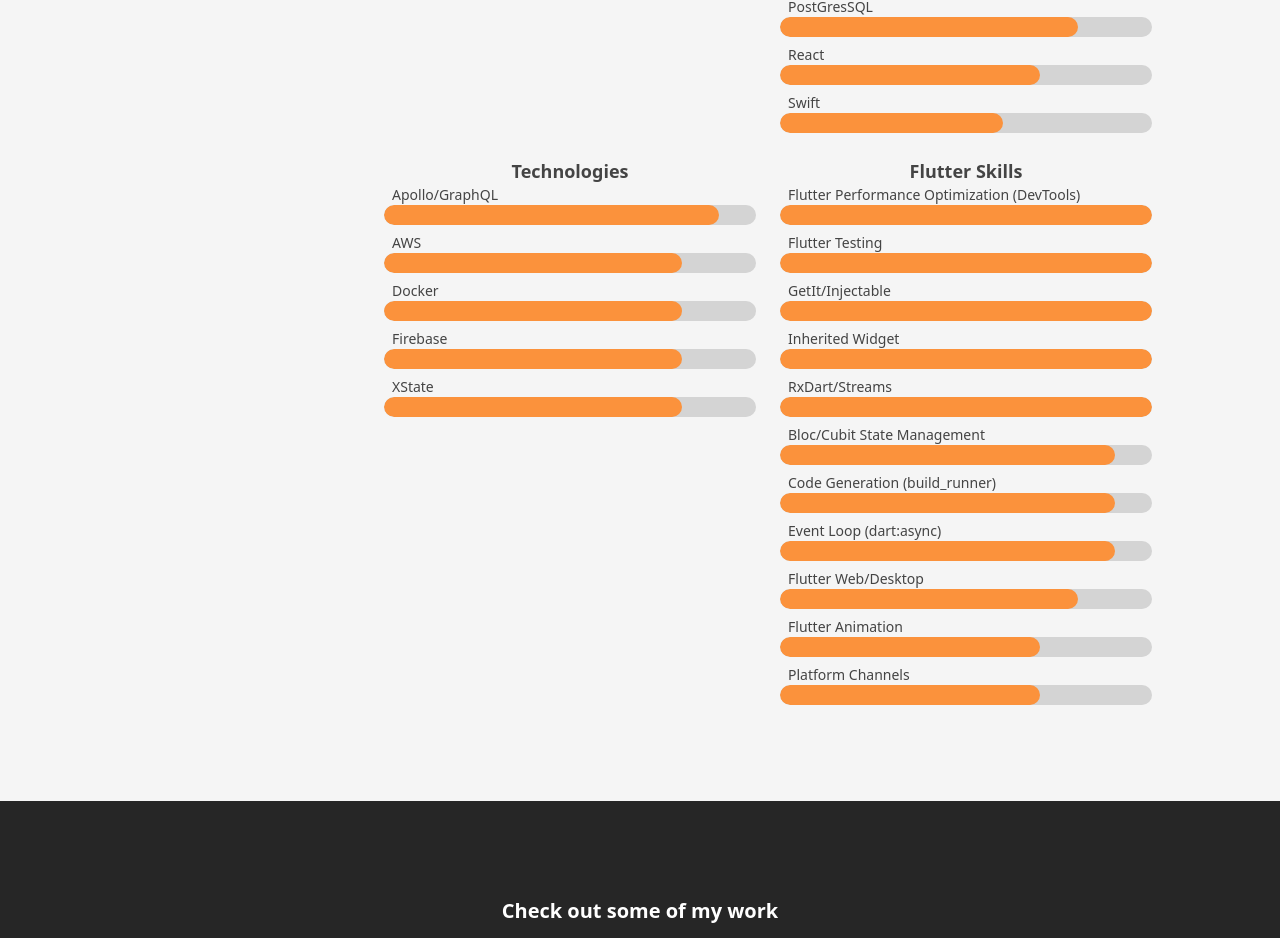
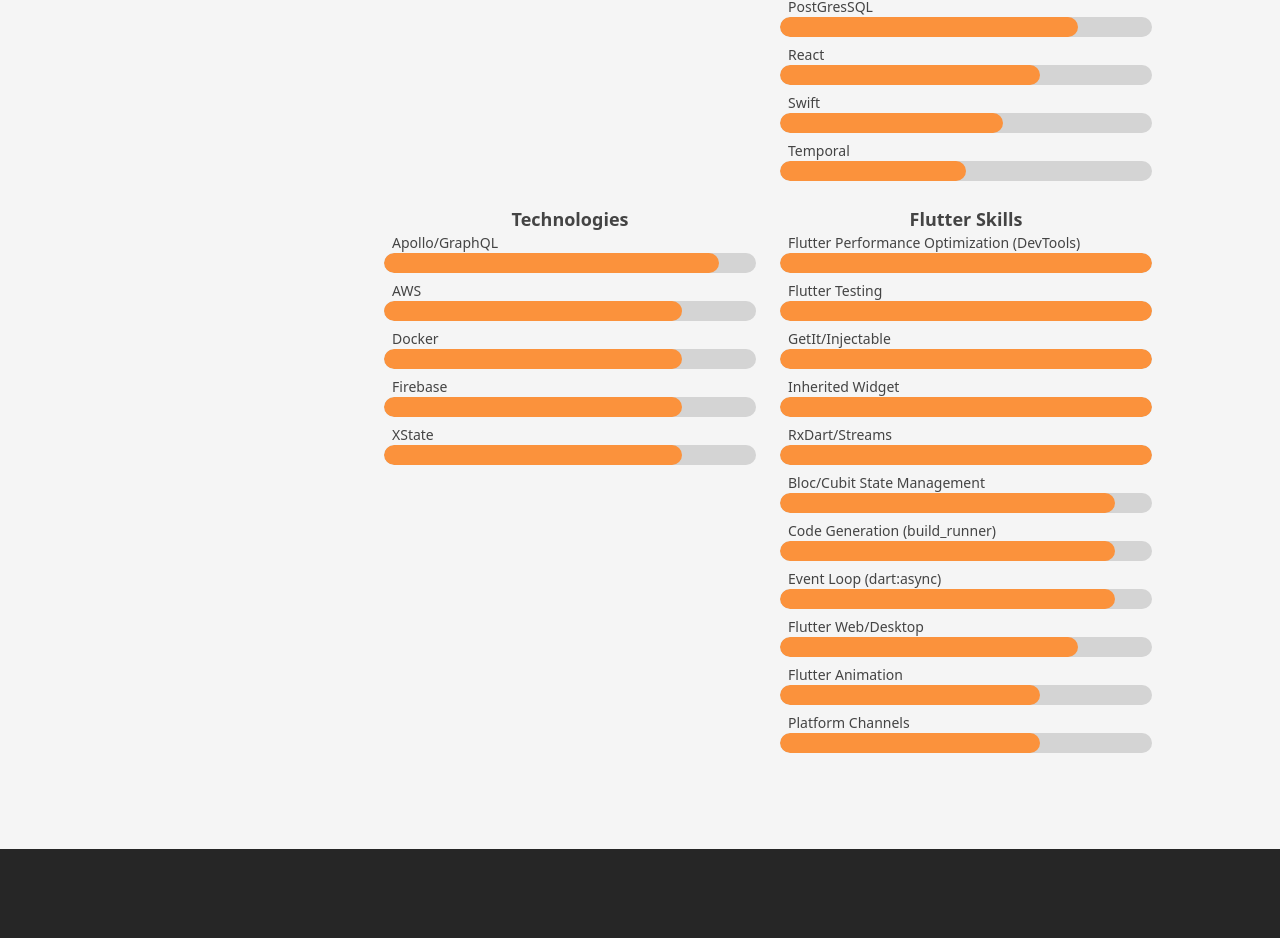
Before and after one commit to qevka/my-resume, a Next.js app: page / in a window 1280 px wide. Shown: the part 2743-3681 px from the top of the page. Built offline with nearby package versions, Linux system fonts and the light colour scheme.

Commit message:
add skill

```diff
--- a/src/data/data.tsx
+++ b/src/data/data.tsx
@@ -178,6 +178,10 @@
       {
         name: "Swift",
         level: 6,
+      },
+      {
+        name: "Temporal",
+        level: 5,
       },
     ],
   },
```
